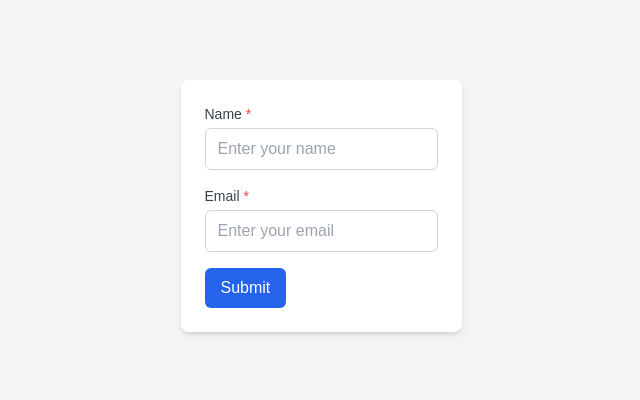
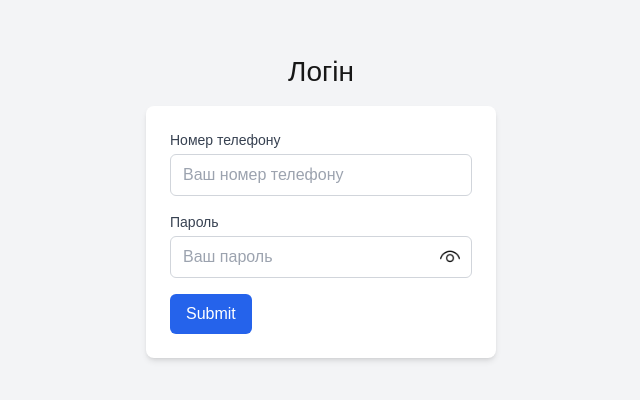
Before and after one commit to serhii-dvorets/molecula_fe, a Next.js app: page /login in a window 1280 px wide. Shown: the part 194-594 px from the top of the page, without its empty margins (319-959 px from the left). Built offline with nearby package versions, Linux system fonts and the light colour scheme; no server answers.

Commit message:
useLogin hook added

```diff
--- a/src/api/Auth/Auth.ts
+++ b/src/api/Auth/Auth.ts
@@ -1,9 +1,13 @@
-import { UserProfile } from "@/lib/features/userSlice";
+import { UserProfile } from "@/lib/features/user/userSlice";
 import Base from "../Base";
-import { SignInBody } from "./types";
+import { LogInBody, SignInBody } from "./types";
 
 export class AuthClient extends Base {
 	async signIn(body: SignInBody): Promise<UserProfile> {
 		return this.client.post({ url: '/auth/signin', body })
 	}
+
+	async logIn(body: LogInBody): Promise<UserProfile> {
+		return this.client.post({ url: '/auth/login', body })
+	}
 }
--- a/src/api/Auth/types.ts
+++ b/src/api/Auth/types.ts
@@ -3,3 +3,8 @@ export type SignInBody = {
     phoneNumber: string,
     password: string,
 }
+
+export type LogInBody = {
+    phoneNumber: string,
+    password: string,
+}
--- a/src/app/(public)/login/page.tsx
+++ b/src/app/(public)/login/page.tsx
@@ -2,43 +2,54 @@
 
 import ActionButton from "@/components/buttons/ActionButton/ActionButton";
 import FormContainer from "@/components/forms/FormContainer";
+import PasswordInput from "@/components/inputs/PasswordInput";
 import TextInput from "@/components/inputs/TextInput";
+import Typography from "@/components/typography/Typography";
+import { useLogIn } from "@/lib/features/user/hooks/useLogIn";
+import { clearUserErrors, userSelectors } from "@/lib/features/user/userSlice";
 import { useState } from "react";
+import { useDispatch, useSelector } from "react-redux";
 
 export default function LoginPage() {
+	const { handleLogIn } = useLogIn();
+	const errors = useSelector(userSelectors.errors)
+
+	const dispatch = useDispatch()
 	const [formData, setFormData] = useState({
-		name: "",
-		email: ""
+		phoneNumber: "",
+		password: ""
 	});
 
 	const handleChange = (e: React.ChangeEvent<HTMLInputElement>) => {
+		dispatch(clearUserErrors())
 		const { name, value } = e.target;
 		setFormData((prevData) => ({ ...prevData, [name]: value }));
 	};
 
 	const handleSubmit = (e: React.FormEvent<HTMLFormElement>) => {
 		e.preventDefault();
-		console.log("Form submitted:", formData);
+		handleLogIn.mutateAsync(formData)
 	};
 
 	return (
-		<div className="min-h-screen bg-gray-100 flex items-center justify-center">
-			<FormContainer onSubmit={handleSubmit}>
+		<div className="min-h-screen bg-gray-100 flex flex-col gap-4 items-center justify-center px-4">
+			<Typography variant="headline-medium">Логін</Typography>
+			<FormContainer onSubmit={handleSubmit} className="w-full max-w-[350px]">
 				<TextInput
-					label="Name"
-					name="name"
-					value={formData.name}
+					label="Номер телефону"
+					name="phoneNumber"
+					value={formData.phoneNumber}
 					onChange={handleChange}
-					placeholder="Enter your name"
-					required
+					placeholder="Ваш номер телефону"
+					error={errors.phoneNumber}
 				/>
-				<TextInput
-					label="Email"
-					name="email"
-					value={formData.email}
+				<PasswordInput
+					label="Пароль"
+					name="password"
+					value={formData.password}
 					onChange={handleChange}
-					placeholder="Enter your email"
-					required
+					placeholder="Ваш пароль"
+					error={errors.password}
 				/>
 				<ActionButton type="submit">Submit</ActionButton>
 			</FormContainer>
--- a/src/app/(public)/signin/page.tsx
+++ b/src/app/(public)/signin/page.tsx
@@ -5,8 +5,8 @@ import FormContainer from "@/components/forms/FormContainer";
 import PasswordInput from "@/components/inputs/PasswordInput";
 import TextInput from "@/components/inputs/TextInput";
 import Typography from "@/components/typography/Typography";
-import { useSignIn } from "@/lib/features/hooks/useSignIn";
-import { clearUserErrors, userSelectors } from "@/lib/features/userSlice";
+import { useSignIn } from "@/lib/features/user/hooks/useSignIn";
+import { clearUserErrors, userSelectors } from "@/lib/features/user/userSlice";
 import { useState } from "react";
 import { useDispatch, useSelector } from "react-redux";
 
@@ -29,7 +29,6 @@ export default function SignInPage() {
 
 	const handleSubmit = async (e: React.FormEvent<HTMLFormElement>) => {
 		e.preventDefault();
-
 		handleSingIn.mutateAsync(formData)
 	};
 
--- a/src/app/page.tsx
+++ b/src/app/page.tsx
@@ -1,9 +1,16 @@
+"use client";
+
+import { userSelectors } from "@/lib/features/user/userSlice";
+import { useSelector } from "react-redux";
+
 export default function Home() {
 
-
+		const userProfile = useSelector(userSelectors.user)
 	return (
 		<div className="">
-      Home page
+		{userProfile && (
+			<div>Привіт, {userProfile.name}! Бачимо що ти залогінився!</div>
+		)}
 		</div>
 	);
 }
--- a/src/lib/exception/translations.ts
+++ b/src/lib/exception/translations.ts
@@ -1,5 +1,12 @@
 export const EXCEPTION_TRANSLATIONS: Record<string, (field?: string) => string> = {
 	['is not unique']: (field) => `${field} з таким значенням вже існує`,
 	['should not be empty']: () => `Поле не може бути пустим`,
-	['must be a valid phone number']: () => 'Має бути валідний номер телефону'
+	['must be a valid phone number']: () => 'Має бути валідний номер телефону',
+	['is not correct']: (field) => `${field} не вірний`
 }
+
+export const FIELDS_TRANSLATIONS: Record<string, string> = {
+	password: 'Пароль',
+	name: `Ім'я`,
+	phoneNumber: `Номер телефону`,
+}
--- a/src/lib/exception/utils.ts
+++ b/src/lib/exception/utils.ts
@@ -1,4 +1,4 @@
-import { EXCEPTION_TRANSLATIONS } from "./translations";
+import { EXCEPTION_TRANSLATIONS, FIELDS_TRANSLATIONS } from "./translations";
 import { ValidationException } from "./types";
 
 export const formatException = (exception: ValidationException) => {
@@ -41,8 +41,14 @@ export const getTranslatedValidationError = (field: string, message: string | st
 	const code = message.split(' ').slice(1).toString().replaceAll(',', ' ')
 
 	if (EXCEPTION_TRANSLATIONS[code]) {
-		return EXCEPTION_TRANSLATIONS[code](field)
+		return EXCEPTION_TRANSLATIONS[code](getTranslatedField(field))
 	}
 
 	return message
 }
+
+export const getTranslatedField = (field: string) => {
+	if (FIELDS_TRANSLATIONS[field]) return FIELDS_TRANSLATIONS[field]
+
+	return field
+}
--- /dev/null
+++ b/src/lib/features/user/hooks/useLogIn.ts
@@ -0,0 +1,31 @@
+import apiSingleton from "@/api/ApiFactory";
+import { useMutation } from "@tanstack/react-query";
+import { setUserErrors, setUserProfile } from "../userSlice";
+import { LogInBody } from "@/api/Auth/types";
+import { useDispatch } from "react-redux";
+import { redirect } from 'next/navigation'
+
+export function useLogIn() {
+	const dispatch = useDispatch();
+
+	return {
+		handleLogIn: useMutation({
+			mutationFn: (data: LogInBody) => apiSingleton.auth.logIn(data),
+			onSuccess: (data) =>  {
+				dispatch(setUserProfile(data)),
+				redirect('/')
+			},
+			onError: (error: any) => {
+				if (error?.message) {
+					// TODO ShowToast
+					console.log('handleLogIn error', error.message);
+				}
+
+				if (error?.statusCode === 400 && error?.code && error?.fields){
+					dispatch(setUserErrors(error))
+				}
+			}
+
+		})
+	}
+}
--- a/src/lib/features/userSlice.ts
+++ b/src/lib/features/user/userSlice.ts
@@ -1,8 +1,8 @@
 import { createSlice } from '@reduxjs/toolkit'
 import type { PayloadAction } from '@reduxjs/toolkit'
-import { RootState } from '../store/store'
-import { ValidationException } from '../exception/types'
-import { formatException } from '../exception/utils'
+import { RootState } from '../../store/store'
+import { ValidationException } from '../../exception/types'
+import { formatException } from '../../exception/utils'
 
 export type UserProfile = {
 	id: number,
--- a/src/lib/store/store.ts
+++ b/src/lib/store/store.ts
@@ -1,5 +1,5 @@
 import { configureStore } from '@reduxjs/toolkit';
-import userSlice from '../features/userSlice'
+import userSlice from '../features/user/userSlice'
 
 export const store = configureStore({
 	reducer: {
```
Also changed, not shown: src/lib/features/user/hooks/useSignIn.ts (renamed from src/lib/features/hooks/useSignIn.ts, +6 -8 lines).
